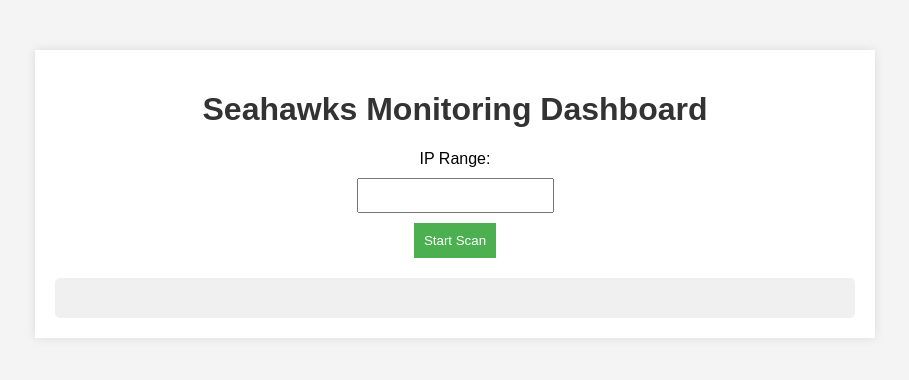
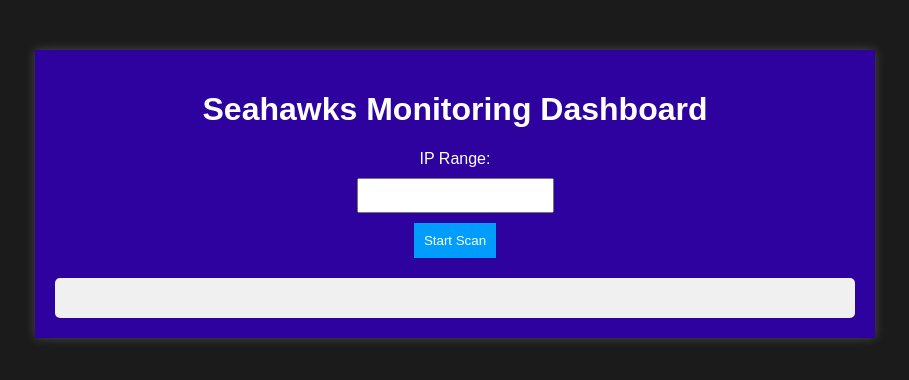
Before and after one commit to lucas03481/MSPR_BKRR, a Flask app: template web_gui/templates/dashboard.html in a window 1280 px wide. Shown: the top 380 px of the page, without its empty margins (185-1094 px from the left). Run offline with Flask 2, Linux system fonts and the light colour scheme; the template is opened without the code that fills it, so the values that code supplies are empty.

Commit message:
Update styles.css

```diff
--- a/web_gui/static/styles.css
+++ b/web_gui/static/styles.css
@@ -3,20 +3,20 @@
     font-family: Arial, sans-serif;
     margin: 0;
     padding: 0;
-    background-color: #f4f4f4;
+    background-color: #1b1b1b;
 }
 
 .container {
     max-width: 800px;
     margin: 50px auto;
     padding: 20px;
-    background-color: #fff;
-    box-shadow: 0 0 10px rgba(0, 0, 0, 0.1);
+    background-color: #2e029e;
+    box-shadow: 0 0 10px rgba(255, 255, 255, 0.2);
 }
 
 h1 {
     text-align: center;
-    color: #333;
+    color: #fff;
 }
 
 .scan-form {
@@ -31,6 +31,7 @@
 
 label {
     margin-bottom: 10px;
+    color: #fff;
 }
 
 input {
@@ -39,7 +40,7 @@
 }
 
 button {
-    background-color: #4caf50;
+    background-color: #009dff;
     color: #fff;
     padding: 10px;
     border: none;
```
